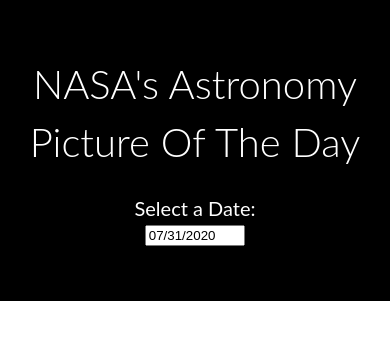
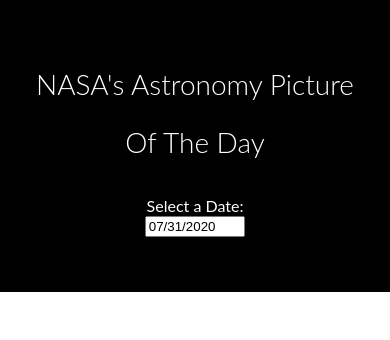
Before and after one commit to aycanocal/NASA-Apod-React-App, a React (Create React App) app: page / in a window 390 px wide. Shown: the top 340 px of the page. Built offline with nearby package versions, Linux system fonts and the light colour scheme; no server answers.

Commit message:
Change sizes

```diff
--- a/public/index.html
+++ b/public/index.html
@@ -24,7 +24,7 @@
       work correctly both with client-side routing and a non-root public URL.
       Learn how to configure a non-root public URL by running `npm run build`.
     -->
-    <title>React App</title>
+    <title>NASA's Astronomy Picture of The Day</title>
   </head>
   <body>
     <noscript>You need to enable JavaScript to run this app.</noscript>
--- a/src/App.css
+++ b/src/App.css
@@ -14,7 +14,7 @@
 h1 {
   color: #ffffff;
   font-family: "Lato", sans-serif;
-  font-size: 48px;
+  font-size: 36px;
   font-weight: 300;
   line-height: 58px;
   margin: 25px 25px 25px 25px;
@@ -27,6 +27,7 @@
   line-height: 26px;
   text-indent: 30px;
   margin: 25px 25px 25px 25px;
+  text-align: justify;
 }
 
 .date {
@@ -50,11 +51,16 @@
 }
 
 img {
-  width: 80%;
+  max-width: 40%;
+  height: auto;
 }
 
-@media screen and (max-width: 1024px) {
+@media screen and (max-width: 800px) {
   h1 {
-    font-size: 40px;
+    font-size: 28px;
+  }
+
+  .date {
+    font-size: 16px;
   }
 }
```
Also changed, not shown: 1 other file (tests, documents, lock files or other folders).
